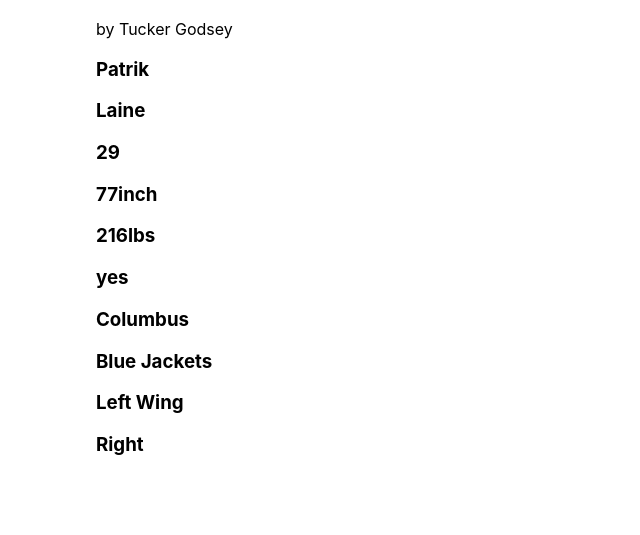
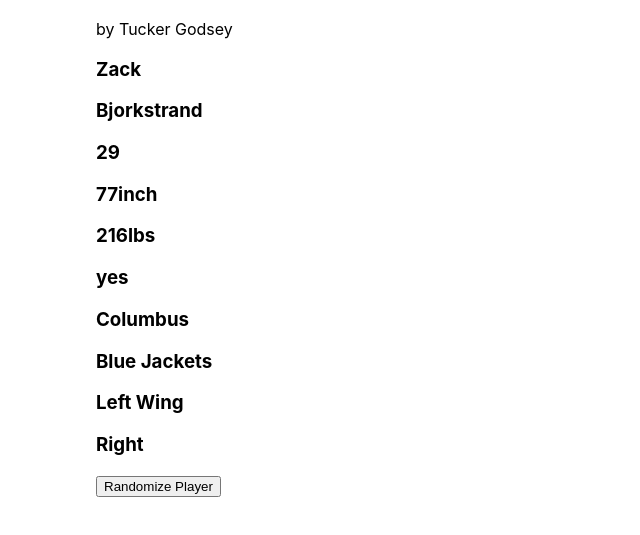
Before and after one commit to godseyte/Hockey-Player-Randomizer, an Electron app: page src/index.html in a window 800 px wide. Shown: the part 95-630 px from the top of the page, without its empty margins (0-640 px from the left). Drawn offline with Linux system fonts and the light colour scheme.

Commit message:
Some basic functionality

```diff
--- a/src/index.html
+++ b/src/index.html
@@ -22,5 +22,9 @@
       <h3 id="position"></h3>
       <h3 id="handed"></h3>
     </div>
+
+    <div id="divButtons">
+      <button id="btnStart" onclick="GeneratePlayer()">Randomize Player</button>
+    </div>
   </body>
 </html>
--- a/src/playerGenerator.js
+++ b/src/playerGenerator.js
@@ -4,7 +4,7 @@
 Generates a Hockey Player using randomized variables.
 */
 
-// Variables
+// Variables for Player
 let firstName = "";
 let lastName = "";
 let jerseyNumber = 0;
@@ -15,6 +15,10 @@
 let teamName = "";
 let position = "";
 let handed = "";
+
+// Arrays
+let firstNames = ['Partrik', 'Jakub', 'Boone', 'Oliver', 'Zack'];
+let lastNames = ['Laine', 'Voracek', 'Jenner', 'Bjorkstrand', 'Werenski'];
 
 // Get Documents to print stats to
 const docFirstName = document.getElementById("firstName");
@@ -28,14 +32,19 @@
 const docPosition = document.getElementById("position");
 const docHanded = document.getElementById("handed");
 
+// TEMP: Generate list of names
+GenerateNames();
+
 // TEMP: Generate a Player
 GeneratePlayer();
 
 // Generate a Hockey Player
 function GeneratePlayer()
 {
-    firstName = "Patrik";
-    lastName = "Laine";
+    // Get First and Last names
+    ReturnName();
+
+    // TEMP: Some filler stats
     jerseyNumber = "29";
     height = 77 + "inch";
     weight = 216 + "lbs";
@@ -64,3 +73,16 @@
     docHanded.innerHTML = handed;
 
 }
+
+// Return a First and Last name from a list
+function ReturnName()
+{
+    // Get random name from arrays. First and last.
+    firstName = firstNames[Math.round(Math.random() * (firstNames.length - 1))];
+    lastName = lastNames[Math.round(Math.random() * (lastNames.length - 1))];
+}
+
+function GenerateNames()
+{
+    // TODO: Automatically fill in First and Last names somehow instead of our dumb declaration up top
+}
```
